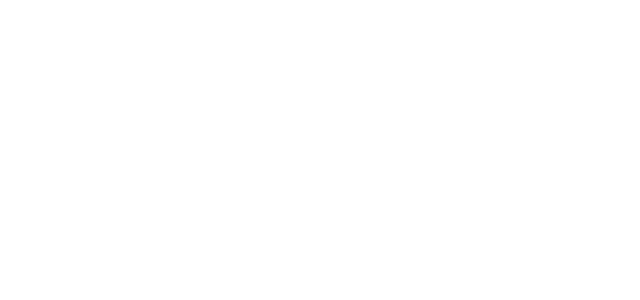
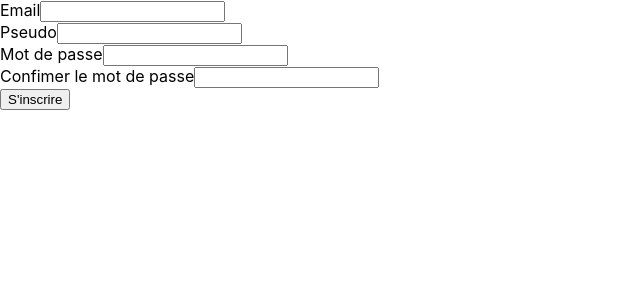
Before and after one commit to JonathanMbaya/front-tsumego, a React (Create React App) app: page /signup in a window 1280 px wide. Before the commit this address had no page. Shown: the top 300 px of the page, without its empty margins (0-640 px from the left). Built offline with nearby package versions, Linux system fonts and the light colour scheme.

Commit message:
Intégration html du formulaire d'inscription
- création de la page
- ajout de la validation du formulaire avec formik

```diff
--- /dev/null
+++ b/src/components/UserForm/UserForm.jsx
@@ -0,0 +1,62 @@
+import { ErrorMessage, Field, Form, Formik } from "formik";
+import React from "react";
+import * as Yup from "yup";
+
+const UserForm = () => {
+   const initials = { email: "", username: "", password: "" };
+   const schema = {
+    email: Yup.string()
+    .email("Veuillez saisir une adresse email valide")
+    .required("Veuilllez saisir une adresse email"),
+    username: Yup.string()
+    .min(4, "Votre pseudo doit contenir 4 caractères minimum")
+    .required("Veuilllez saisir votre pseudo"),
+    password: Yup.string()
+    .required("Veuillez saisir un mot de passe")
+    .min(6, "Votre mot de passe doit contenir 6 caractères minimum"),
+    confirmPassword: Yup.string()
+    .required("Veuillez confirmer le mot de passe")
+    .min(6, "Votre mot de passe doit contenir 6 caractères minimum")
+    .oneOf([Yup.ref("password"), null], "Vos mots de passe doivent être les mêmes")
+   }
+
+   return (
+      <div>
+         <Formik
+            initialValues={initials}
+            validationSchema={Yup.object(schema)}
+            onSubmit
+         >
+            <Form>
+               <div>
+                  <label htmlFor="email">Email</label>
+                  <Field name="email" type="email" />
+                  <ErrorMessage name="email" />
+               </div>
+               <div>
+                  <label htmlFor="username">Pseudo</label>
+                  <Field name="username" type="text" />
+                  <ErrorMessage name="username" />
+               </div>
+               <div>
+                  <label htmlFor="password">Mot de passe</label>
+                  <Field name="password" type="password" />
+                  <ErrorMessage name="password" />
+               </div>
+               <div>
+                  <label htmlFor="confirmPassword">
+                     Confimer le mot de passe
+                  </label>
+                  <Field name="confirmPassword" type="password" />
+                  <ErrorMessage name="confirmPassword" />
+               </div>
+               <div>
+                  <button type="submit">S'inscrire</button>
+               </div>
+            </Form>
+         </Formik>
+      </div>
+   );
+};
+
+export default UserForm;
--- /dev/null
+++ b/src/pages/client/SignupView/SignupView.jsx
@@ -0,0 +1,12 @@
+import React from 'react'
+import UserForm from '../../../components/UserForm/UserForm'
+
+const SignupView = () => {
+  return (
+    <div>
+      <UserForm/>
+    </div>
+  )
+}
+
+export default SignupView
--- a/src/routes/PublicRouter.jsx
+++ b/src/routes/PublicRouter.jsx
@@ -1,13 +1,14 @@
-import React, {useState} from 'react';
-import { Routes , Route } from "react-router-dom";
+import React, { useState } from 'react';
+import { Routes, Route } from "react-router-dom";
 import Header from '../components/Header/Header';
 import HomePage from '../pages/HomePage';
 import ListTsumego from '../pages/ListTsumego';
 import TsumegoGame from '../pages/TsumegoGame';
+import SignupView from '../pages/client/SignupView/SignupView';
 
-function PublicRouter ()  {
+function PublicRouter() {
 
-    const [ currentPage, setCurrentPage] = useState('');
+    const [currentPage, setCurrentPage] = useState('');
     return (
 
         <>
@@ -24,20 +25,25 @@
                 />
                 <Route
                     path="/listgames"
-                element={<ListTsumego/>}
+                    element={<ListTsumego />}
                     render={() => {
                         setCurrentPage('listgames');
-                    return <ListTsumego/>;
+                        return <ListTsumego />;
                     }}
                 />
 
                 <Route
                     path="/game"
-                element={<TsumegoGame/>}
+                    element={<TsumegoGame />}
                     render={() => {
                         setCurrentPage('game');
-                    return <TsumegoGame/>;
+                        return <TsumegoGame />;
                     }}
+                />
+
+                <Route
+                    path="/signup"
+                    element={<SignupView/>}
                 />
             </Routes>
         </>
```
Lines whose indentation alone changed are shown as unchanged.
